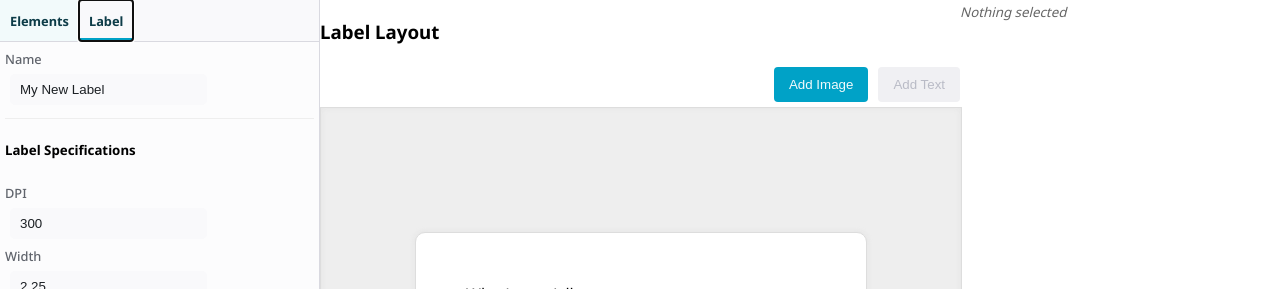
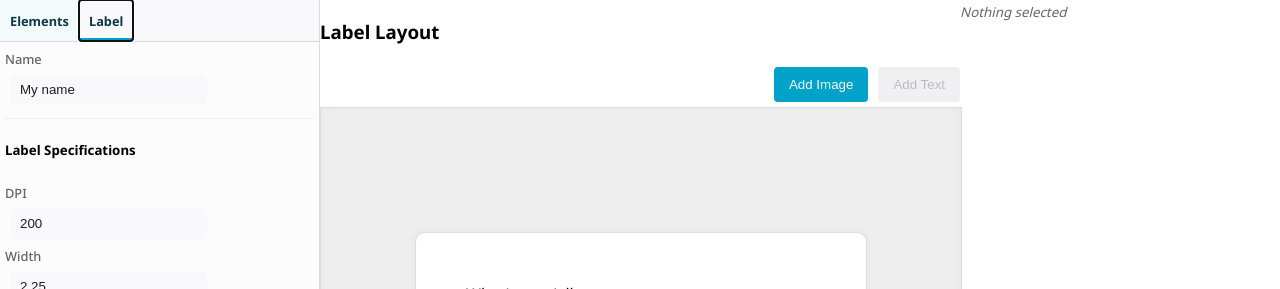
Before and after one commit to theAndrewASung/zebra.label-maker, a React (Create React App) app: page / in a window 1280 px wide. Both pictures are taken after a click on the tab "Label". Shown: the top 289 px of the page. Built offline with nearby package versions, Linux system fonts and the light colour scheme.

Commit message:
Label template context.

```diff
--- a/src/App.tsx
+++ b/src/App.tsx
@@ -2,6 +2,7 @@ import React from 'react';
 import { styled } from '@stitches/react';
 import { Button } from './components/lib/Button';
 import { LeftPane } from './components/LeftPane';
+import { LabelTemplateContextProvider } from './LabelTemplateContext';
 
 const Container = styled('div', {
   display: 'flex',
@@ -66,6 +67,7 @@ const RightPane = styled('div', {
 
 function App() {
   return (
+    <LabelTemplateContextProvider>
       <Container>
         <Left>
           <LeftPane />
@@ -90,6 +92,7 @@ function App() {
           <EmptyText> Nothing selected </EmptyText>
         </RightPane>
       </Container>
+    </LabelTemplateContextProvider>
   );
 }
 
--- /dev/null
+++ b/src/LabelTemplateContext.tsx
@@ -0,0 +1,44 @@
+import React, { createContext, ReactNode, useContext, useReducer } from "react";
+
+type LabelTemplate = {
+  name?: string;
+  dpi?: number;
+  width?: number;
+  height?: number;
+}
+
+type LabelTemplateDispatchAction = { type: 'update'; } & Partial<LabelTemplate>;
+
+const initial: LabelTemplate = {
+  name: 'My name',
+  dpi: 200,
+  width: 2.25,
+  height: 1.25,
+};
+
+const reducer = (state: LabelTemplate, action: LabelTemplateDispatchAction): LabelTemplate => {
+  switch (action.type) {
+    case "update":
+      var updated = {...state};
+      if (action.hasOwnProperty('name')) updated.name = action.name;
+      if (action.hasOwnProperty('dpi')) updated.dpi = action.dpi;
+      if (action.hasOwnProperty('width')) updated.width = action.width;
+      if (action.hasOwnProperty('height')) updated.height = action.height;
+      return updated;
+
+    default:
+      return state
+  }
+}
+
+const LabelTemplateContext = createContext<[ LabelTemplate, React.Dispatch<LabelTemplateDispatchAction> ]>([ initial, () => null ]);
+export const LabelTemplateContextProvider = ({ children }: { children: ReactNode | ReactNode[] }) => {
+  const [state, dispatch] = useReducer(reducer, initial)
+
+  return (
+    <LabelTemplateContext.Provider value={[ state, dispatch ]}>
+    	{ children }
+    </LabelTemplateContext.Provider>
+  )
+}
+export const useLabelTemplateContext = () => useContext(LabelTemplateContext);
--- a/src/components/LeftPane.tsx
+++ b/src/components/LeftPane.tsx
@@ -1,6 +1,7 @@
 import { styled } from '../stitches.config';
 import * as Tabs from '@radix-ui/react-tabs';
 import { InputWithLabel } from './lib/Input';
+import { useLabelTemplateContext } from '../LabelTemplateContext';
 
 const Container = styled(Tabs.Root, {
   backgroundColor:'$slate1',
@@ -49,6 +50,7 @@ const EmptyText = styled('small', {
 });
 
 export const LeftPane = () => {
+  const [ template, setTemplate ] = useLabelTemplateContext();
   return (
     <Container defaultValue="elements">
       <TabBar>
@@ -59,12 +61,12 @@ export const LeftPane = () => {
         <EmptyText> No elements added yet. </EmptyText>
       </TabContent>
       <TabContent value="label">
-        <InputWithLabel labelText="Name" value={"My New Label"} />
+        <InputWithLabel labelText="Name" value={template.name} onChange={e => setTemplate({ type: 'update', name: e.target.value })} />
         <Divider />
         <h5> Label Specifications </h5>
-        <InputWithLabel labelText="DPI" value={300} type="number" />
-        <InputWithLabel labelText="Width" value={2.25} type="number" />
-        <InputWithLabel labelText="Height" value={1.25} type="number" />
+        <InputWithLabel labelText="DPI" type="number" value={template.dpi} onChange={e => setTemplate({ type: 'update', dpi: e.target.value ? parseInt(e.target.value) : undefined })} />
+        <InputWithLabel labelText="Width" type="number" value={template.width} onChange={e => setTemplate({ type: 'update', width: e.target.value ? parseInt(e.target.value) : undefined })} />
+        <InputWithLabel labelText="Height" type="number" value={template.height} onChange={e => setTemplate({ type: 'update', height: e.target.value ? parseInt(e.target.value) : undefined })} />
       </TabContent>
     </Container>
   );
--- a/src/components/lib/Input.tsx
+++ b/src/components/lib/Input.tsx
@@ -35,10 +35,10 @@ type InputWithLabelProps = {
   labelText?: string;
   value?: string | number | readonly string[] | undefined;
   type?: React.HTMLInputTypeAttribute | undefined;
-  onInput?: React.FormEventHandler<HTMLInputElement> | undefined;
+  onChange?: React.ChangeEventHandler<HTMLInputElement> | undefined;
 };
 
-export const InputWithLabel = ({ labelText, value, type, onInput } : InputWithLabelProps) => {
+export const InputWithLabel = ({ labelText, value, type, onChange } : InputWithLabelProps) => {
   return (<div>
     <label>
       <LabelText>{labelText}</LabelText>
@@ -46,7 +46,7 @@ export const InputWithLabel = ({ labelText, value, type, onInput } : InputWithLa
       <Input
         value={value}
         type={type}
-        onInput={onInput}
+        onChange={onChange}
       />
     </label>
   </div>);
```
Lines whose indentation alone changed are shown as unchanged.
